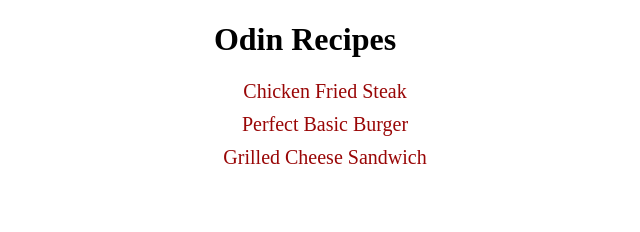
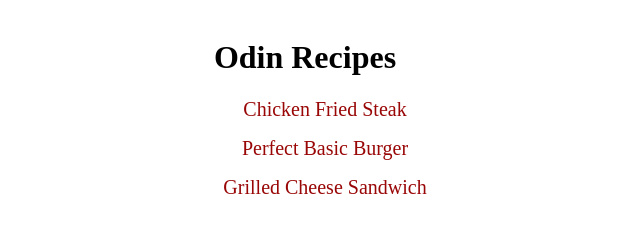
Before and after one commit to ReN-FL/odin-recipes, a plain HTML site: page index.html in a window 1280 px wide. Shown: the whole page, without its empty margins (335-975 px from the left). Drawn offline with Linux system fonts and the light colour scheme.

Commit message:
Reorganize home page

```diff
--- a/index.html
+++ b/index.html
@@ -8,11 +8,13 @@
     <link rel="stylesheet" href="styles/home.css">
   </head>
   <body>
+    <div id="container">
       <h1>Odin Recipes</h1>
       <ul>
         <li><a href="recipes/steak.html">Chicken Fried Steak</a></li>
         <li><a href="recipes/burger.html">Perfect Basic Burger</a></li>
         <li><a href="recipes/sandwich.html">Grilled Cheese Sandwich</a></li>
       </ul>
+    </div>
   </body>
 </html>
--- a/styles/home.css
+++ b/styles/home.css
@@ -1,13 +1,16 @@
-body {
+#container {
   text-align: center;
-  color: black;
+  width: 50vw;
+  margin: 1% auto;
+  padding: 5px;
 }
+
 ul {
   list-style: none;
 }
 li {
   font-size: 20px;
-  margin-top: 10px;
+  margin-top: 1rem;
 }
 a {
   text-decoration: none;
```
Lines whose indentation alone changed are shown as unchanged.
